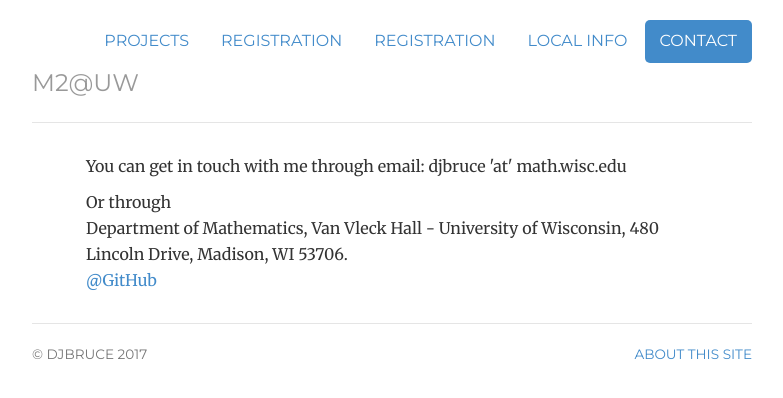
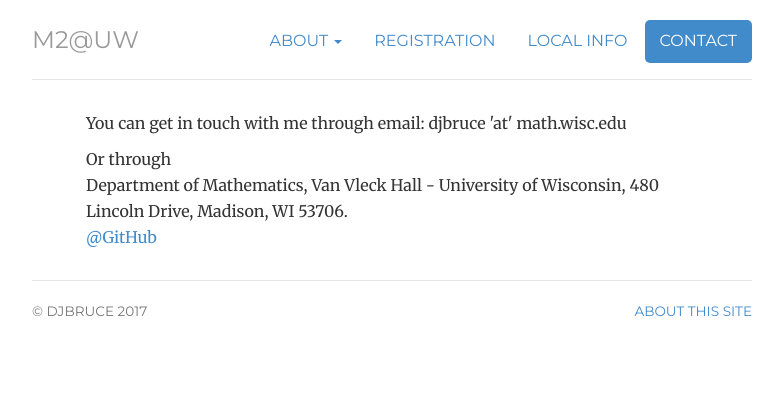
Before and after one commit to julietteBruce/M2-Wisconsin-2018, a Jekyll site: the page built from contact/index.html, in a window 1280 px wide. Shown: the top 398 px of the page, without its empty margins (248-1031 px from the left). Built offline with Jekyll 4.4.1, drawn with Linux system fonts in a browser that asks for light colours.

Commit message:
Working on Header

```diff
--- a/_includes/header.html
+++ b/_includes/header.html
@@ -2,8 +2,15 @@
 
 
 <ul class="nav nav-pills pull-right">
-		<li class="{{ page.projects }}"><a href="/projects" title="Projects">Projects</a></li>
-		<li class="{{ page.participants }}"><a href="/participants" title="Participants">Registration</a></li>
+		<li class="dropdown">
+		<a class="dropdown-toggle" data-toggle="dropdown" href="#">About
+    	<span class="caret"></span></a>
+    	<ul class="dropdown-menu">
+    		<li class="{{ page.purpose }}"><a href="/purpose" title="Purpose">Purpose</a></li>
+      		<li class="{{ page.projects }}"><a href="/projects" title="Projects">Projects</a></li>
+      		<li class="{{ page.participants }}"><a href="/participants" title="Presentations">Participants</a></li>
+    	</ul>
+  		</li>
 		<li class="{{ page.registration }}"><a href="/registration" title="Registration">Registration</a></li>
 		<li class="{{ page.local }}"><a href="/travel" title="Travel">Local Info</a></li>
 		<li class="{{ page.contact }}"><a href="/contact" title="Contact">Contact</a></li>
```
